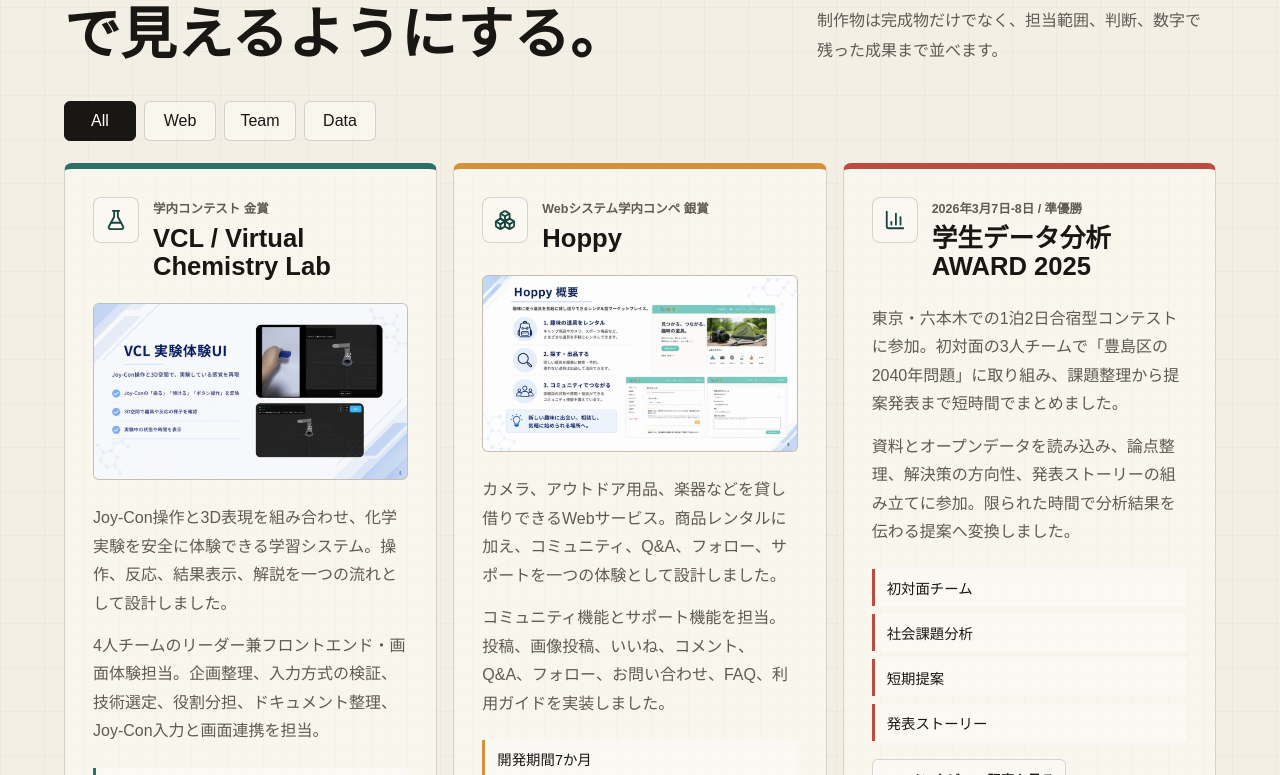
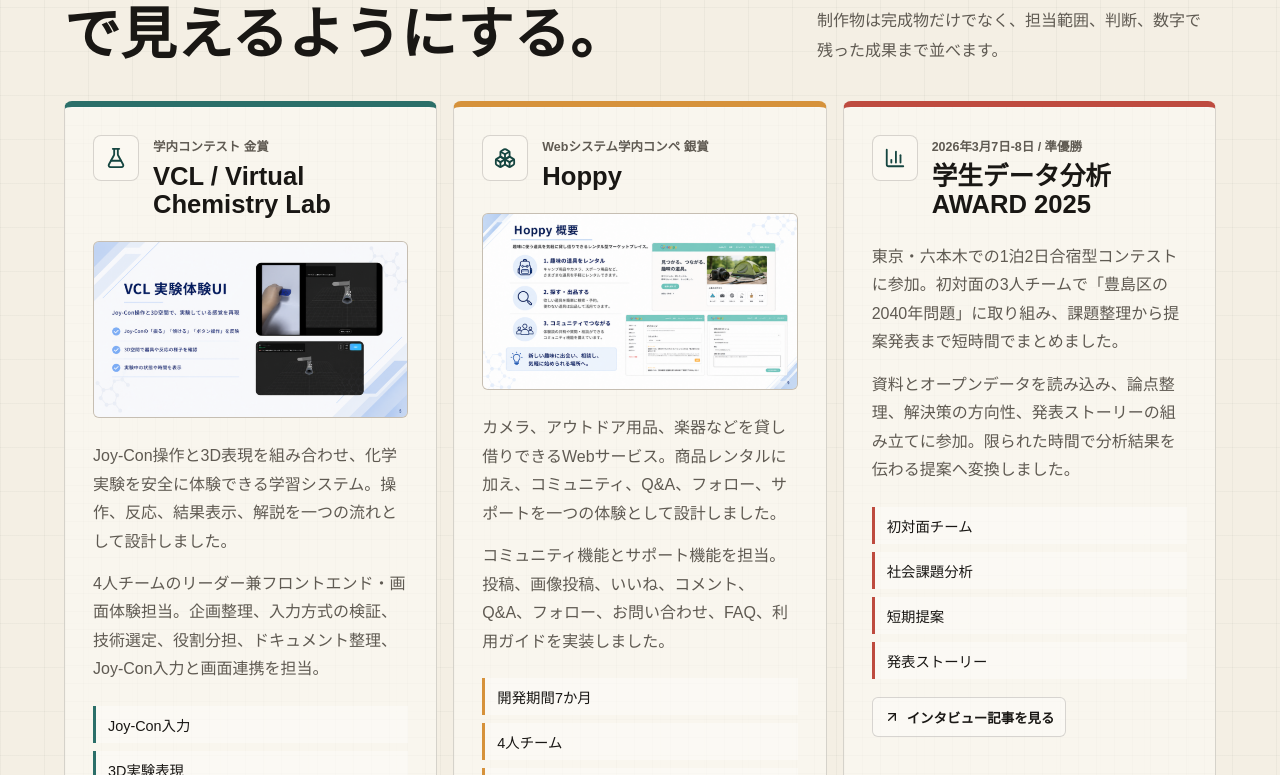
Before and after one commit to indo40722/portfolio, a React (Vite) app: page / in a window 1280 px wide. Shown: the part 1005-1780 px from the top of the page. Built offline with nearby package versions, Linux system fonts and the light colour scheme; a web font is replaced by a local one.

Commit message:
作品一覧と実績表示を整理

```diff
--- a/src/App.tsx
+++ b/src/App.tsx
@@ -16,24 +16,15 @@ import {
   navigationItems,
   profile,
   profileLinks,
-  projectFilters,
   skillGroups,
   strengths,
-  timelineItems,
   type Project,
-  type ProjectCategory,
 } from './content/portfolio';
 
 const AwardIcon = awardIcon;
 
 function App() {
-  const [selectedProjectCategory, setSelectedProjectCategory] = useState<ProjectCategory>('all');
   const [isMenuOpen, setIsMenuOpen] = useState(false);
-
-  const visibleProjects =
-    selectedProjectCategory === 'all'
-      ? featuredProjects
-      : featuredProjects.filter((project) => project.category === selectedProjectCategory);
 
   function closeMenu() {
     setIsMenuOpen(false);
@@ -74,15 +65,10 @@ function App() {
 
       <main id="main-content">
         <HeroSection />
-        <WorksSection
-          visibleProjects={visibleProjects}
-          selectedProjectCategory={selectedProjectCategory}
-          onProjectCategoryChange={setSelectedProjectCategory}
-        />
+        <WorksSection />
         <AwardsSection />
         <StrengthsSection />
         <SkillsSection />
-        <TimelineSection />
         <ContactSection />
       </main>
     </>
@@ -137,17 +123,7 @@ function MetricStrip() {
   );
 }
 
-type WorksSectionProps = {
-  visibleProjects: Project[];
-  selectedProjectCategory: ProjectCategory;
-  onProjectCategoryChange: (category: ProjectCategory) => void;
-};
-
-function WorksSection({
-  visibleProjects,
-  selectedProjectCategory,
-  onProjectCategoryChange,
-}: WorksSectionProps) {
+function WorksSection() {
   return (
     <section className="section works-section" id="works" aria-labelledby="works-title">
       <SectionHeading
@@ -156,22 +132,8 @@ function WorksSection({
         description="制作物は完成物だけでなく、担当範囲、判断、数字で残った成果まで並べます。"
       />
 
-      <div className="filter-row" role="group" aria-label="作品カテゴリ">
-        {projectFilters.map((filter) => (
-          <button
-            key={filter.value}
-            className="filter-button"
-            type="button"
-            aria-pressed={selectedProjectCategory === filter.value}
-            onClick={() => onProjectCategoryChange(filter.value)}
-          >
-            {filter.label}
-          </button>
-        ))}
-      </div>
-
       <div className="project-grid">
-        {visibleProjects.map((project) => (
+        {featuredProjects.map((project) => (
           <ProjectCard key={project.id} project={project} />
         ))}
       </div>
@@ -304,29 +266,6 @@ function SkillsSection() {
   );
 }
 
-function TimelineSection() {
-  return (
-    <section className="section timeline-section" id="timeline" aria-labelledby="timeline-title">
-      <SectionHeading
-        eyebrow="Timeline"
-        title="経験が増えるたびに、作る前の整理が少しずつ深くなった。"
-        description={`${profile.graduation}。Web開発エンジニアとして、ユーザー価値と品質を両方見られる状態を目指しています。`}
-      />
-      <div className="timeline-list">
-        {timelineItems.map((item) => (
-          <article className="timeline-item" key={`${item.year}-${item.title}`}>
-            <time>{item.year}</time>
-            <div>
-              <h3>{item.title}</h3>
-              <p>{item.body}</p>
-            </div>
-          </article>
-        ))}
-      </div>
-    </section>
-  );
-}
-
 function ContactSection() {
   const hasGitHubLink = profileLinks.github.length > 0;
   const hasEmailLink = profileLinks.email.length > 0;
--- a/src/content/portfolio.ts
+++ b/src/content/portfolio.ts
@@ -14,12 +14,9 @@ import type { LucideIcon } from 'lucide-react';
 import hoppyOverviewImage from '../assets/hoppy-overview.png';
 import vclExperienceImage from '../assets/vcl-experience-ui.png';
 
-export type ProjectCategory = 'all' | 'web' | 'team' | 'data';
-
 export type Project = {
   id: string;
   title: string;
-  category: Exclude<ProjectCategory, 'all'>;
   eyebrow: string;
   summary: string;
   role: string;
@@ -56,7 +53,6 @@ export const profile = {
   name: 'Akihiro',
   romanName: 'Web Developer Student',
   school: 'HAL大阪 高度情報学科 WEB開発エンジニア専攻',
-  graduation: '2028年3月 卒業見込み',
   headline: 'ユーザーの困りごとを、動く仕組みに変えるWebエンジニア志望。',
   headlineLines: ['ユーザーの困りごとを、', '動く仕組みに変える', 'Webエンジニア志望。'],
   introduction:
@@ -68,7 +64,6 @@ export const navigationItems = [
   { label: 'Awards', href: '#awards' },
   { label: 'Strengths', href: '#strengths' },
   { label: 'Skills', href: '#skills' },
-  { label: 'Timeline', href: '#timeline' },
 ];
 
 export const metrics = [
@@ -78,18 +73,10 @@ export const metrics = [
   { value: '1位', label: 'コールセンター日間ランキング' },
 ];
 
-export const projectFilters: { label: string; value: ProjectCategory }[] = [
-  { label: 'All', value: 'all' },
-  { label: 'Web', value: 'web' },
-  { label: 'Team', value: 'team' },
-  { label: 'Data', value: 'data' },
-];
-
 export const featuredProjects: Project[] = [
   {
     id: 'vcl',
     title: 'VCL / Virtual Chemistry Lab',
-    category: 'team',
     eyebrow: '学内コンテスト 金賞',
     summary:
       'Joy-Con操作と3D表現を組み合わせ、化学実験を安全に体験できる学習システム。操作、反応、結果表示、解説を一つの流れとして設計しました。',
@@ -107,7 +94,6 @@ export const featuredProjects: Project[] = [
   {
     id: 'hoppy',
     title: 'Hoppy',
-    category: 'web',
     eyebrow: 'Webシステム学内コンペ 銀賞',
     summary:
       'カメラ、アウトドア用品、楽器などを貸し借りできるWebサービス。商品レンタルに加え、コミュニティ、Q&A、フォロー、サポートを一つの体験として設計しました。',
@@ -125,7 +111,6 @@ export const featuredProjects: Project[] = [
   {
     id: 'data-award',
     title: '学生データ分析AWARD 2025',
-    category: 'data',
     eyebrow: '2026年3月7日-8日 / 準優勝',
     summary:
       '東京・六本木での1泊2日合宿型コンテストに参加。初対面の3人チームで「豊島区の2040年問題」に取り組み、課題整理から提案発表まで短時間でまとめました。',
@@ -222,34 +207,6 @@ export const skillGroups: SkillGroup[] = [
   },
 ];
 
-export const timelineItems = [
-  {
-    year: '2024',
-    title: 'HAL大阪 入学',
-    body: '高度情報学科 WEB開発エンジニア専攻で、Webアプリケーション開発を学び始めました。',
-  },
-  {
-    year: '2025',
-    title: 'HalterでHAL EVENT WEEK 技術力賞',
-    body: 'Tinderのスワイプ体験を参考に、短時間で判断できるUIと画面遷移を試しました。',
-  },
-  {
-    year: '2026',
-    title: 'VCLでHAL EVENT WEEK 金賞',
-    body: '4人チームの代表として、Joy-Conと3D表現を使った体験型学習システムを制作しました。',
-  },
-  {
-    year: '2025-2026',
-    title: 'Hoppyを7か月で制作',
-    body: '趣味道具の貸し借りを支えるWebサービスで、コミュニティとサポート領域を担当しました。',
-  },
-  {
-    year: '2026',
-    title: '学生データ分析AWARD 準優勝',
-    body: '初対面チームで社会課題を分析し、短時間で提案資料と発表へ落とし込みました。',
-  },
-];
-
 export const contactNotes = [
   '2028年卒のWeb開発エンジニア職を志望しています。',
   'React / TypeScript / Node.jsを中心に、設計・レビュー・テストまで考えられる開発力を伸ばしています。',
--- a/src/styles.css
+++ b/src/styles.css
@@ -404,39 +404,6 @@ h1 {
   line-height: 1.85;
 }
 
-.filter-row {
-  display: flex;
-  flex-wrap: wrap;
-  gap: 8px;
-  max-width: 1180px;
-  margin: 0 auto 22px;
-}
-
-.filter-button {
-  min-width: 72px;
-  border: 1px solid var(--line);
-  border-radius: 6px;
-  padding: 10px 14px;
-  color: var(--ink);
-  background: rgba(251, 248, 241, 0.72);
-  cursor: pointer;
-  transition:
-    background-color 160ms ease,
-    color 160ms ease,
-    border-color 160ms ease;
-}
-
-.filter-button[aria-pressed='true'] {
-  border-color: var(--ink);
-  color: #fff;
-  background: var(--ink);
-}
-
-.filter-button:hover,
-.filter-button:focus-visible {
-  border-color: var(--teal);
-}
-
 .project-grid {
   display: grid;
   grid-template-columns: repeat(3, minmax(0, 1fr));
@@ -772,41 +739,6 @@ h1 {
   gap: 8px;
 }
 
-.timeline-section {
-  background: #e7dfd0;
-}
-
-.timeline-list {
-  max-width: 960px;
-  margin: 0 auto;
-  border-top: 1px solid rgba(25, 23, 20, 0.18);
-}
-
-.timeline-item {
-  display: grid;
-  grid-template-columns: 150px 1fr;
-  gap: 24px;
-  border-bottom: 1px solid rgba(25, 23, 20, 0.18);
-  padding: 26px 0;
-}
-
-.timeline-item time {
-  color: var(--teal-dark);
-  font-family: 'Space Grotesk', sans-serif;
-  font-size: 1.15rem;
-  font-weight: 700;
-}
-
-.timeline-item h3 {
-  font-size: 1.35rem;
-}
-
-.timeline-item p {
-  margin: 10px 0 0;
-  color: var(--ink-muted);
-  line-height: 1.8;
-}
-
 .contact-section {
   display: grid;
   grid-template-columns: minmax(0, 1fr) auto;
@@ -1008,11 +940,6 @@ h1 {
     min-height: auto;
   }
 
-  .timeline-item {
-    grid-template-columns: 1fr;
-    gap: 8px;
-  }
-
   .award-row {
     grid-template-columns: 1fr;
     gap: 10px;
```
Also changed, not shown: 1 other file (tests, documents, lock files or other folders).
